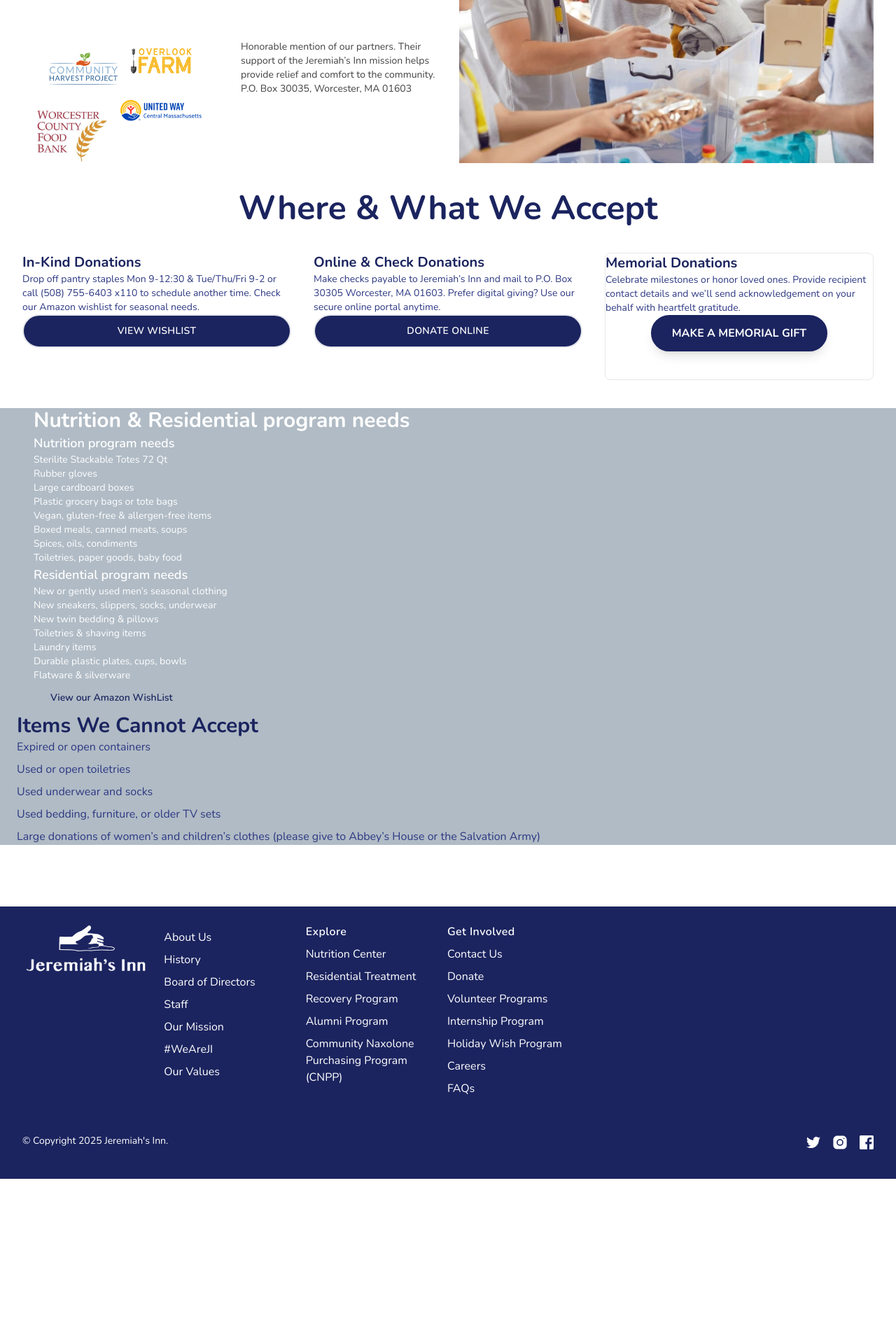
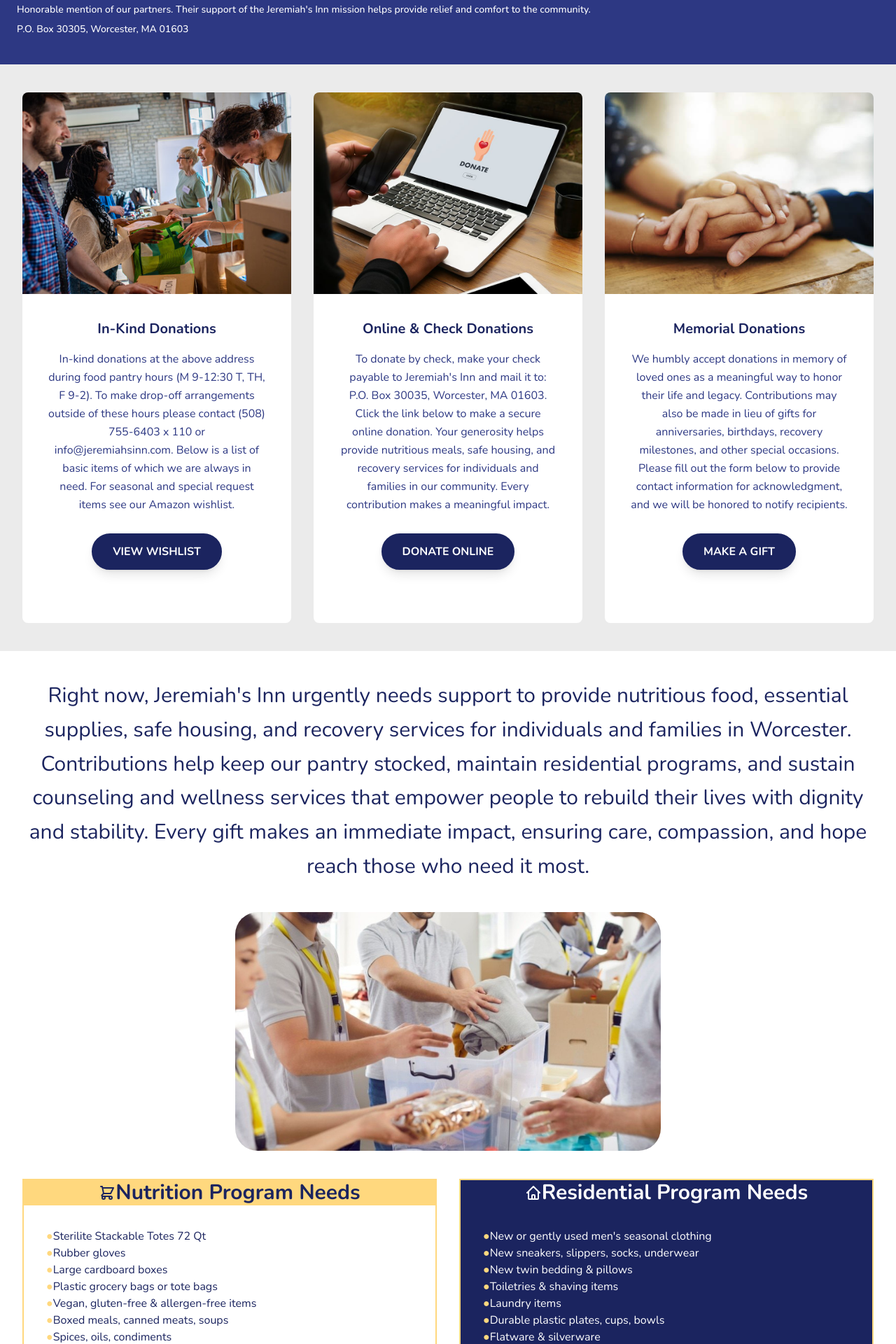
Before and after one commit to clarkprojrbb/JeremiahsInn, a React (Create React App) app: page /donate in a window 1280 px wide. Shown: the part 260-2180 px from the top of the page at 70% size. Before the commit the page ends 1944 px from the top, so only its background shows below. Built offline with nearby package versions, Linux system fonts and the light colour scheme.

Commit message:
donation info page
Added nutrition and residential needs sections with corresponding items. Updated the layout and content for donation information.

```diff
--- a/src/component/Donate.jsx
+++ b/src/component/Donate.jsx
@@ -1,180 +1,224 @@
 import React from "react";
 import { Link } from "react-router-dom";
 
+const NutritionNeeds = [
+    { item: 'Sterilite Stackable Totes 72 Qt' },
+    { item: 'Rubber gloves' },
+    { item: 'Large cardboard boxes' },
+    { item: 'Plastic grocery bags or tote bags' },
+    { item: 'Vegan, gluten-free & allergen-free items' },
+    { item: 'Boxed meals, canned meats, soups' },
+    { item: 'Spices, oils, condiments' },
+    { item: 'Toiletries, paper goods, baby food' },
+];
+
+const ResidentialNeeds = [
+    { item: 'New or gently used men\'s seasonal clothing' },
+    { item: 'New sneakers, slippers, socks, underwear' },
+    { item: 'New twin bedding & pillows' },
+    { item: 'Toiletries & shaving items' },
+    { item: 'Laundry items' },
+    { item: 'Durable plastic plates, cups, bowls' },
+    { item: 'Flatware & silverware' },
+];
+
+const SingleCard = ({
+                        image,
+                        Button,
+                        CardDescription,
+                        CardTitle,
+                        titleHref,
+                        btnHref,
+                    }) => {
+    return (
+        <div className="mb-10 h-full overflow-hidden rounded-lg bg-white shadow-1 duration-300 hover:shadow-3 dark:bg-dark-2 dark:shadow-card dark:hover:shadow-3">
+            <img src={image} alt={CardTitle} className="w-full object-cover aspect-[4/3]" />
+            <div className="p-8 text-center sm:p-9 md:p-7 xl:p-9 flex flex-col">
+                <h3 className="flex-shrink-0">
+                    <Link
+                        to={titleHref ? titleHref : "/#"}
+                        className="mb-4 block text-xl font-bold text-dark-blue hover:text-light-orange sm:text-[22px] md:text-xl lg:text-[22px] xl:text-xl 2xl:text-[22px]"
+                    >
+                        {CardTitle}
+                    </Link>
+                </h3>
+
+                <p className="mb-7 text-base leading-relaxed text-med-blue dark:text-dark-6 flex-grow overflow-hidden">
+                    {CardDescription}
+                </p>
+                <div className="group relative grow">
+                    {Button && (
+                        <Link
+                            to={btnHref ? btnHref : "#"}
+                            className="inline-block rounded-full px-7 py-3 mx-auto border-2 border-dark-blue bg-dark-blue text-centered font-bold text-white transition duration-300 uppercase hover:bg-off-white hover:text-dark-blue hover:border-dark-blue shadow-lg hover:shadow-xl transform hover:scale-[1.02]"
+                        >
+                            {Button}
+                        </Link>
+                    )}
+                </div>
+            </div>
+        </div>
+    );
+};
+
 export default function Donate() {
     return (
-        <div>
-            <div className="bg-white px-10">
-                <div className="mx-auto max-w-7xl px-6 lg:px-8">
-                    <div className="mx-auto mt-10 grid max-w-2xl grid-cols-2 gap-x-8 gap-y-16 pt-10 sm:mt-16 sm:pt-16 lg:mx-0 lg:max-w-none lg:grid-cols-2">
-                        <div className="flex max-w-xl flex-col items-start justify-between">
-                            <p className="text-sm text-off-black">
-                                Here at Jeremiah’s Inn we house two programs under one roof.
+        <main className="text-dark-blue">
+            <section className="pt-20 md:pt-28 pb-10" style={{ backgroundColor: 'rgb(45, 56, 131)' }}>
+                <div className="relative mx-auto px-6">
+                    <div className="relative px-10 py-10 lg:px-12 lg:py-12 grid gap-10 lg:grid-cols-2 items-center max-w-5xl mx-auto">
+                    <div className="space-y-2 max-w-md lg:max-w-lg">
+                            <p className="text-white text-sm">
+                                Support Hope and Healing in Worcester
                             </p>
-                            <h2 className="text-pretty text-3xl font-semibold tracking-tight text-black sm:text-4xl">
-                                Support Hope and Healing in Worcester
-                            </h2>
-                            <div className="mx-auto mt-10 grid max-w-2xl grid-cols-2 gap-x-8 gap-y-16 pt-10 sm:mt-16 sm:pt-16 lg:mx-0 lg:max-w-none lg:grid-cols-2">
-                                <div className="flex max-w-xl flex-col items-start justify-between">
-                                    <img
-                                        src="/associations.png"
-                                        alt="associates"
-                                        className="w-full h-auto object-cover"
-                                    />
-                                </div>
-                                <div className="flex max-w-xl flex-col items-start justify-between">
-                                    <p className="text-sm text-off-black">
-                                        Honorable mention of our partners. Their support of the Jeremiah’s Inn mission helps provide relief and comfort to the community.
-                                        P.O. Box 30035, Worcester, MA 01603
+                            <h1 className="text-4xl font-bold text-white">
+                                Two programs. One mission of care.
+                            </h1>
+                            <p className="text-sm text-white max-w-xl">
+                                Here at Jeremiah's Inn we house two programs under one roof. Your support helps us provide meals, shelter, and long-term recovery services to our neighbors in need.
+                            </p>
+                            <p className="text-sm text-white font-medium">
+                                Honorable mention of our partners. Their support of the Jeremiah's Inn mission
+                                helps provide relief and comfort to the community.
+                            </p>
+                            <p className="text-sm font-bold text-white font-medium">
+                                P.O. Box 30305, Worcester, MA 01603
                             </p>
                         </div>
                     </div>
                 </div>
-                        <div className="flex max-w-xl flex-col items-start justify-between">
+            </section>
+
+            <section className="pb-10 pt-20 dark:bg-dark lg:py-10" style={{ backgroundColor: 'rgb(235, 235, 235)' }}>
+                <div className="max-w-7xl mx-auto px-6 lg:px-8">
+                    <div className="grid gap-8 sm:grid-cols-2 lg:grid-cols-3 items-stretch">
+                        <SingleCard
+                            image="/donation1.jpg"
+                            CardTitle="In-Kind Donations"
+                            titleHref="/#"
+                            btnHref="https://www.amazon.com/hz/wishlist/ls/1G0TE2C1GCU99?ref_=wl_share"
+                            CardDescription="In-kind donations at the above address during food pantry hours (M 9-12:30 T, TH, F 9-2). To make drop-off arrangements outside of these hours please contact (508) 755-6403 x 110 or info@jeremiahsinn.com. Below is a list of basic items of which we are always in need. For seasonal and special request items see our Amazon wishlist."
+                            Button="View Wishlist"
+                        />
+                        <SingleCard
+                            image="/donation2.jpeg"
+                            CardTitle="Online & Check Donations"
+                            titleHref="/#"
+                            btnHref="https://jeremiahsinn.kindful.com/"
+                            CardDescription="To donate by check, make your check payable to Jeremiah's Inn and mail it to: P.O. Box 30035, Worcester, MA 01603. Click the link below to make a secure online donation. Your generosity helps provide nutritious meals, safe housing, and recovery services for individuals and families in our community. Every contribution makes a meaningful impact."
+                            Button="Donate Online"
+                        />
+                        <SingleCard
+                            image="/donation3.jpg"
+                            CardTitle="Memorial Donations"
+                            titleHref="/#"
+                            btnHref="#"
+                            CardDescription="We humbly accept donations in memory of loved ones as a meaningful way to honor their life and legacy. Contributions may also be made in lieu of gifts for anniversaries, birthdays, recovery milestones, and other special occasions. Please fill out the form below to provide contact information for acknowledgment, and we will be honored to notify recipients. "
+                            Button="Make a Gift"
+                        />
+                    </div>
+
+                </div>
+            </section>
+
+            <section className="relative ItemsNeeded py-20 mt-10 dark:bg-dark">
+                <div className="absolute inset-0 bg-[url('/texture-pattern.png')] opacity-5"></div>
+                <div className="relative max-w-7xl mx-auto px-6 lg:px-8">
+                    <p className="text-center text-dark-blue text-3xl mx-auto mb-12 leading-relaxed">
+                        Right now, Jeremiah's Inn urgently needs support to provide nutritious food, essential supplies, safe housing, and recovery services for individuals and families in Worcester. Contributions help keep our pantry stocked, maintain residential programs, and sustain counseling and wellness services that empower people to rebuild their lives with dignity and stability. Every gift makes an immediate impact, ensuring care, compassion, and hope reach those who need it most.
+                    </p>
+                    <div className="flex justify-center">
+                        <div
+                            className="w-full max-w-3xl overflow-hidden mt-10"
+                            style={{ borderRadius: "32px" }}
+                        >
                             <img
-                                src="/donation.png"
+                                src="/donation.jpg"
                                 alt="Volunteers preparing donations"
-                                className="w-full h-auto object-cover"
+                                style={{
+                                    width: "50%",
+                                    height: "auto",
+                                    display: "block",
+                                    margin: "0 auto",
+                                    borderRadius: "32px",
+                                }}
                             />
                         </div>
                     </div>
+
+                    <div className="grid gap-8 sm:grid-cols-2 mt-10">
+                        <article className="bg-white/95 backdrop-blur-sm rounded-[28px] shadow-2xl border-2 flex flex-col overflow-hidden hover:scale-[1.02] transition-transform duration-300" style={{ borderColor: 'rgb(255, 216, 126)' }}>
+                            <div className="px-8 py-6" style={{ background: 'rgb(255, 216, 126)' }}>
+                                <h3 className="text-3xl font-bold text-dark-blue flex items-center justify-center gap-3">
+                                    <svg className="w-6 h-6" fill="none" stroke="currentColor" viewBox="0 0 24 24">
+                                        <path strokeLinecap="round" strokeLinejoin="round" strokeWidth={2} d="M3 3h2l.4 2M7 13h10l4-8H5.4M7 13L5.4 5M7 13l-2.293 2.293c-.63.63-.184 1.707.707 1.707H17m0 0a2 2 0 100 4 2 2 0 000-4zm-8 2a2 2 0 11-4 0 2 2 0 014 0z" />
+                                    </svg>
+                                    Nutrition Program Needs
+                                </h3>
                             </div>
+                            <div className="flex flex-1 flex-col p-8 space-y-6">
+                                <ul className="space-y-3 text-dark-blue text-base">
+                                    {NutritionNeeds.map((need, index) => (
+                                        <li key={index} className="flex items-start gap-3">
+                                            <span className="mt-1 flex-shrink-0" style={{ color: 'rgb(255, 216, 126)' }}>●</span>
+                                            <span>{need.item}</span>
+                                        </li>
+                                    ))}
+                                </ul>
+                            </div>
+                        </article>
+
+                        <article className="bg-dark-blue rounded-[28px] shadow-2xl border-2 flex flex-col overflow-hidden hover:scale-[1.02] transition-transform duration-300" style={{ borderColor: 'rgb(255, 216, 126)' }}>
+                            <div className=" to-dark-blue px-8 py-6">
+                                <h3 className="text-3xl font-bold text-white flex items-center justify-center gap-3">
+                                    <svg className="w-6 h-6" fill="none" stroke="currentColor" viewBox="0 0 24 24">
+                                        <path strokeLinecap="round" strokeLinejoin="round" strokeWidth={2} d="M3 12l2-2m0 0l7-7 7 7M5 10v10a1 1 0 001 1h3m10-11l2 2m-2-2v10a1 1 0 01-1 1h-3m-6 0a1 1 0 001-1v-4a1 1 0 011-1h2a1 1 0 011 1v4a1 1 0 001 1m-6 0h6" />
+                                    </svg>
+                                    Residential Program Needs
+                                </h3>
+                            </div>
+                            <div className="flex flex-1 flex-col p-8 space-y-6">
+                                <ul className="space-y-3 text-white text-base flex-grow">
+                                    {ResidentialNeeds.map((need, index) => (
+                                        <li key={index} className="flex items-start gap-3">
+                                            <span className="mt-1 flex-shrink-0" style={{ color: 'rgb(255, 216, 126)' }}>●</span>
+                                            <span>{need.item}</span>
+                                        </li>
+                                    ))}
+                                </ul>
+                                <div className="flex justify-center">
+                                    <Link
+                                        to="https://www.amazon.com/hz/wishlist/ls/1G0TE2C1GCU99?ref_=wl_share"
+                                        className="inline-flex items-center gap-2 rounded-full px-6 py-3 text-dark-blue font-bold uppercase tracking-wide shadow-lg hover:bg-dark-blue hover:shadow-xl border-2 border-transparent transition-all duration-300 transform hover:scale-105 whitespace-nowrap"
+                                        style={{ backgroundColor: 'rgb(255, 216, 126)' }}
+                                    >
+                                        <svg className="w-5 h-5" fill="currentColor" viewBox="0 0 20 20">
+                                            <path d="M3 1a1 1 0 000 2h1.22l.305 1.222a.997.997 0 00.01.042l1.358 5.43-.893.892C3.74 11.846 4.632 14 6.414 14H15a1 1 0 000-2H6.414l1-1H14a1 1 0 00.894-.553l3-6A1 1 0 0017 3H6.28l-.31-1.243A1 1 0 005 1H3zM16 16.5a1.5 1.5 0 11-3 0 1.5 1.5 0 013 0zM6.5 18a1.5 1.5 0 100-3 1.5 1.5 0 000 3z" />
+                                        </svg>
+                                        View Our Amazon List
+                                    </Link>
                                 </div>
 
-
-            <main className="text-dark-blue">
-                <section className="pb-10 pt-20 lg:py-10">
-                    <p className="text-3xl font-bold text-center text-dark-blue sm:text-5xl lg:pb-10">
-                        Where &amp; What We Accept
-                    </p>
-                    <div className="max-w-7xl mx-auto px-6 lg:px-8">
-                        <div className="grid gap-8 sm:grid-cols-2 lg:grid-cols-3 items-stretch">
-                            <article className="bg-white rounded-3xl flex flex-col overflow-hidden">
-                                <div className="flex flex-1 flex-col p-6 space-y-4">
-                                    <h3 className="text-xl font-bold text-dark-blue">In-Kind Donations</h3>
-                                    <p className="text-med-blue text-sm flex-1">
-                                        Drop off pantry staples Mon 9-12:30 &amp; Tue/Thu/Fri 9-2 or call (508) 755-6403 x110
-                                        to schedule another time. Check our Amazon wishlist for seasonal needs.
-                                    </p>
-                                    <Link
-                                        to="#"
-                                        className="inline-flex justify-center rounded-full bg-dark-blue px-6 py-3 text-white text-sm font-semibold uppercase tracking-wide shadow hover:bg-white hover:text-dark-blue hover:border-dark-blue border-2 border-transparent hover:border-2 transition"
-                                    >
-                                        View Wishlist
-                                    </Link>
-                                </div>
-                            </article>
-                            <article className="bg-white rounded-3xl flex flex-col overflow-hidden">
-                                <div className="flex flex-1 flex-col p-6 space-y-4">
-                                    <h3 className="text-xl font-bold text-dark-blue">Online &amp; Check Donations</h3>
-                                    <p className="text-med-blue text-sm flex-1">
-                                        Make checks payable to Jeremiah’s Inn and mail to P.O. Box 30305 Worcester, MA 01603.
-                                        Prefer digital giving? Use our secure online portal anytime.
-                                    </p>
-                                    <a
-                                        href="https://jeremiahsinn.kindful.com/"
-                                        target="_blank"
-                                        rel="noreferrer"
-                                        className="inline-flex justify-center rounded-full bg-dark-blue px-6 py-3 text-white text-sm font-semibold uppercase tracking-wide shadow hover:bg-white hover:text-dark-blue hover:border-dark-blue border-2 border-transparent hover:border-2 transition"
-                                    >
-                                        Donate Online
-                                    </a>
-                                </div>
-                            </article>
-                            <article className="mb-10 h-full overflow-hidden rounded-lg bg-white shadow-1 border duration-300 hover:shadow-3 dark:bg-dark-2 dark:shadow-card dark:hover:shadow-3">
-                                <div className="flex flex-1 flex-col p-6 space-y-4">
-                                    <h3 className="text-xl font-bold text-dark-blue">Memorial Donations</h3>
-                                    <p className="text-med-blue text-sm flex-1">
-                                        Celebrate milestones or honor loved ones. Provide recipient contact details and we’ll
-                                        send acknowledgement on your behalf with heartfelt gratitude.
-                                    </p>
-                                    <Link
-                                        to="#"
-                                        className="inline-block rounded-full px-7 py-3 mx-auto
-                        border-2 border-dark-blue bg-dark-blue text-centered font-bold
-                        text-white transition duration-300 uppercase
-                        hover:bg-off-white hover:text-dark-blue hover:border-dark-blue
-                        shadow-lg hover:shadow-xl transform hover:scale-[1.02]"
-                                    >
-                                        Make a Memorial Gift
-                                    </Link>
                             </div>
                         </article>
                     </div>
                 </div>
             </section>
 
-                <section className="py-20 bg-off-white">
-                    <div className="max-w-6xl mx-auto px-6">
-                        <div className="relative rounded-[32px] overflow-hidden shadow-xl">
-                            <div className="absolute inset-0 bg-dark-blue/80" />
-
-                            <div className="relative px-6 py-10 sm:px-10 sm:py-12 lg:px-16 lg:py-14">
-                                <div className="mb-6">
-                                    <h3 className="text-2xl sm:text-3xl font-bold text-white">
-                                        Nutrition &amp; Residential program needs
-                                    </h3>
-                                </div>
-                                <div className="grid gap-6 md:grid-cols-2">
-                                    <div className="bg-[#27356f] rounded-2xl p-6 text-white text-sm space-y-3">
-                                        <h4 className="text-lg font-semibold">Nutrition program needs</h4>
-                                        <ul className="space-y-1.5">
-                                            <li>Sterilite Stackable Totes 72 Qt</li>
-                                            <li>Rubber gloves</li>
-                                            <li>Large cardboard boxes</li>
-                                            <li>Plastic grocery bags or tote bags</li>
-                                            <li>Vegan, gluten-free &amp; allergen-free items</li>
-                                            <li>Boxed meals, canned meats, soups</li>
-                                            <li>Spices, oils, condiments</li>
-                                            <li>Toiletries, paper goods, baby food</li>
-                                        </ul>
-                                    </div>
-                                    <div className="bg-[#1d2758] rounded-2xl p-6 text-white text-sm space-y-4 flex flex-col">
-                                        <div className="space-y-3">
-                                            <h4 className="text-lg font-semibold">Residential program needs</h4>
-                                            <ul className="space-y-1.5">
-                                                <li>New or gently used men’s seasonal clothing</li>
-                                                <li>New sneakers, slippers, socks, underwear</li>
-                                                <li>New twin bedding &amp; pillows</li>
-                                                <li>Toiletries &amp; shaving items</li>
-                                                <li>Laundry items</li>
-                                                <li>Durable plastic plates, cups, bowls</li>
-                                                <li>Flatware &amp; silverware</li>
-                                            </ul>
-                                        </div>
-                                        <div className="pt-1">
-                                            <Link
-                                                to="#"
-                                                className="inline-flex rounded-full bg-light-orange text-dark-blue font-semibold text-xs sm:text-sm px-6 py-3 shadow-md hover:bg-yellow-400 transition"
-                                            >
-                                                View our Amazon WishList
-                                            </Link>
-                                        </div>
-                                    </div>
-                                </div>
-                            </div>
-                        </div>
-                    </div>
-                </section>
-
-                <section className="pb-20 bg-off-white">
-                    <div className="max-w-6xl mx-auto px-6">
+            <section className="pb-20 bg-white mt-10">
+                <div className="max-w-6xl mx-auto py-10 text-center">
                     <h3 className="text-3xl font-bold mb-6">Items We Cannot Accept</h3>
-                        <ul className="list-disc ml-5 space-y-2 text-med-blue">
+                    <ul className="list-disc ml-5 space-y-2 text-med-blue text-left inline-block">
                         <li>Expired or open containers</li>
                         <li>Used or open toiletries</li>
                         <li>Used underwear and socks</li>
                         <li>Used bedding, furniture, or older TV sets</li>
                         <li>
-                                Large donations of women’s and children’s clothes (please give to Abbey’s House or the Salvation Army)
+                            Large donations of women's and children's clothes (please give to Abbey's House or the Salvation Army)
                         </li>
                     </ul>
                 </div>
             </section>
         </main>
-        </div>
-
-
-
     );
 }
```
Lines whose indentation alone changed are shown as unchanged.
